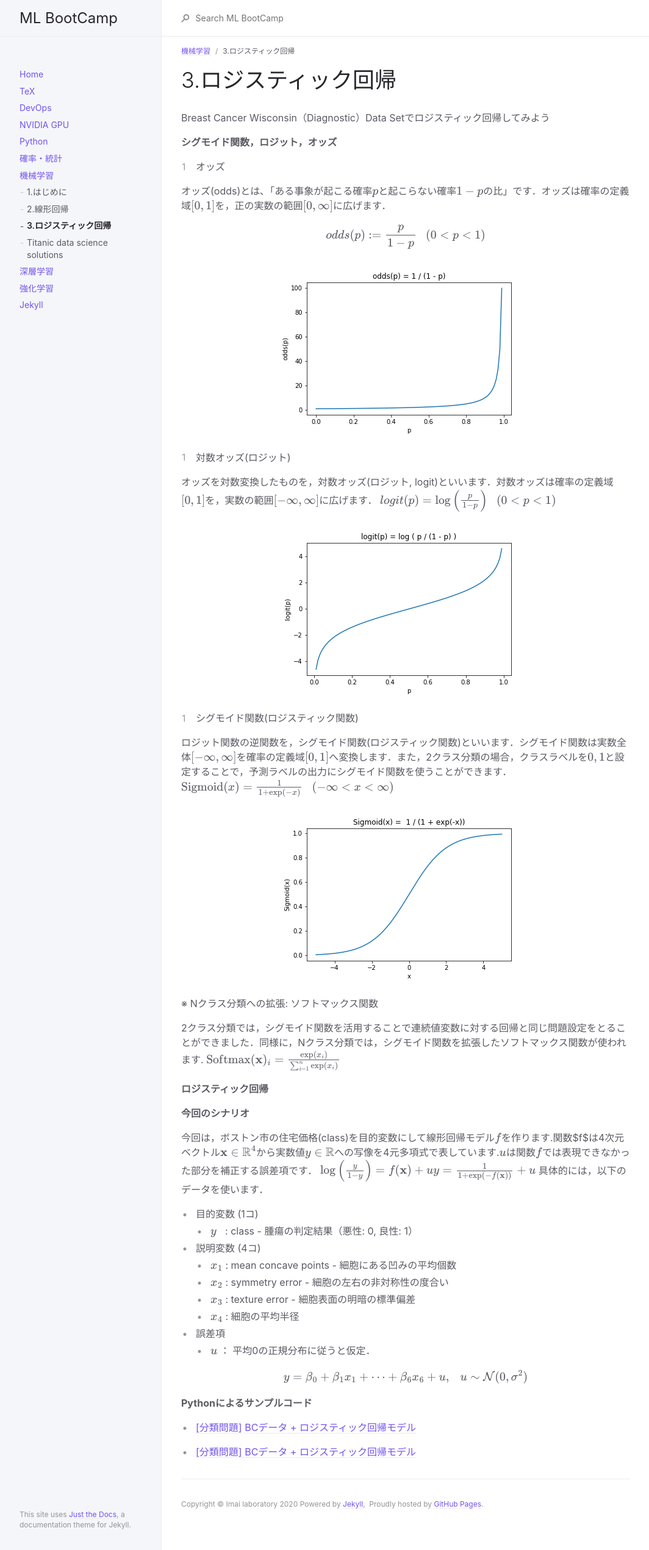
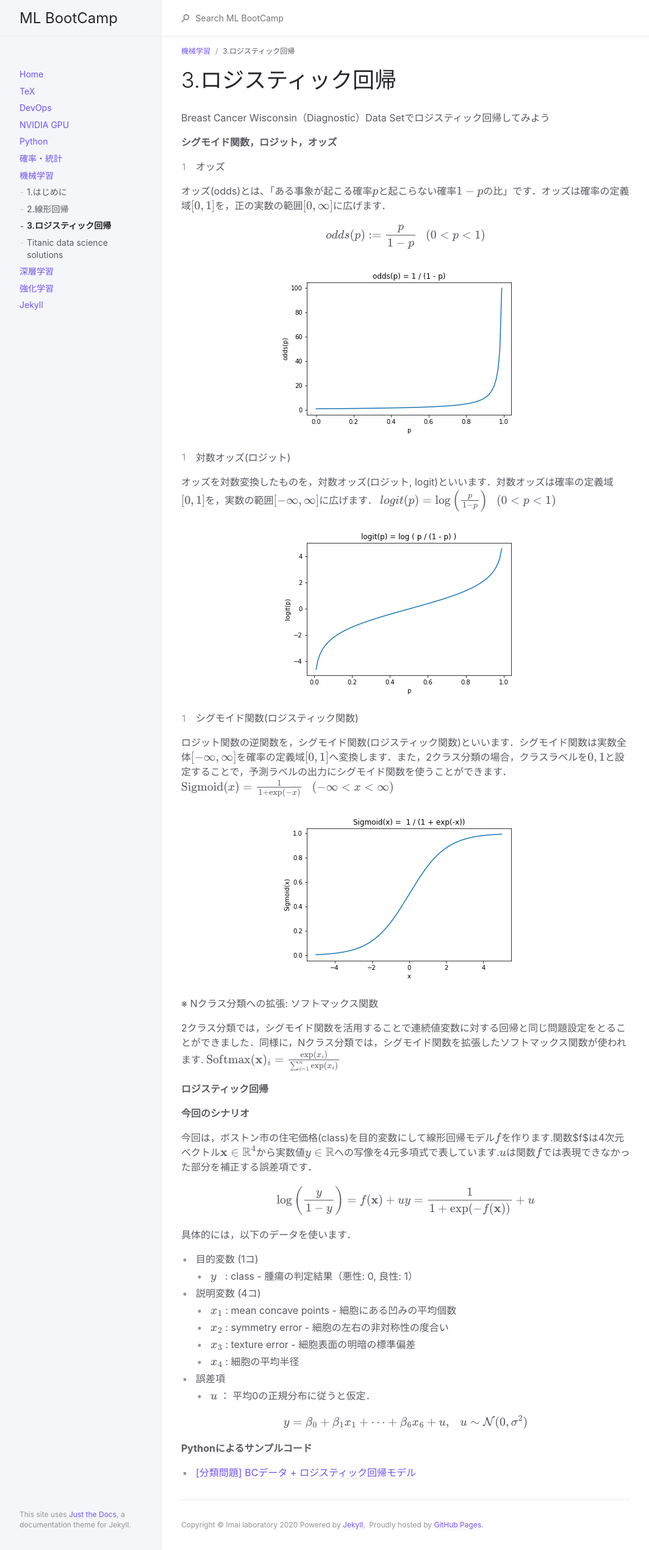
Before and after one commit to imai-laboratory/b4_induction_training, a Jekyll site: the page built from docs/ml/3.logistic_regression.md, in a window 1280 px wide. Shown: the whole page at 61% size, without its empty margins (107-1171 px from the left). Built offline with Jekyll 4.4.1, drawn with Linux system fonts in a browser that asks for light colours; formulas are drawn with MathJax 3.

Commit message:
Update /docs/ml

```diff
--- a/docs/ml/3.logistic_regression.md
+++ b/docs/ml/3.logistic_regression.md
@@ -70,10 +70,12 @@ $$
 **今回のシナリオ**
 
 今回は，ボストン市の住宅価格(class)を目的変数にして線形回帰モデル$$f$$を作ります.関数$f$は4次元ベクトル$${\bf x} \in \mathbb{R}^{4}$$から実数値$$y \in \mathbb{R}$$への写像を4元多項式で表しています.$$u$$は関数$$f$$では表現できなかった部分を補正する誤差項です．
+
 $$
 \log \left( \frac{y}{1 - y} \right) = f({\bf x}) + u \\
 y = \frac{1}{1 + \exp (- f({\bf x}))} + u
 $$
+
 具体的には，以下のデータを使います．
 
 - 目的変数 (1コ)
@@ -99,6 +101,4 @@ $$
 
 **Pythonによるサンプルコード**
 
-- [[分類問題] BCデータ + ロジスティック回帰モデル]({{ '/docs/ml/bc_LogisticRegression.html' | relative_url }})
-
-- [[分類問題] BCデータ + ロジスティック回帰モデル]({{ site.url }}'/docs/ml/bc_LogisticRegression.html')
+- [[分類問題] BCデータ + ロジスティック回帰モデル]({{ site.url }}/docs/ml/bc_LogisticRegression.html)
```
Also changed, not shown: docs/ml/2.linear_regression.md (+1 -1 lines).
